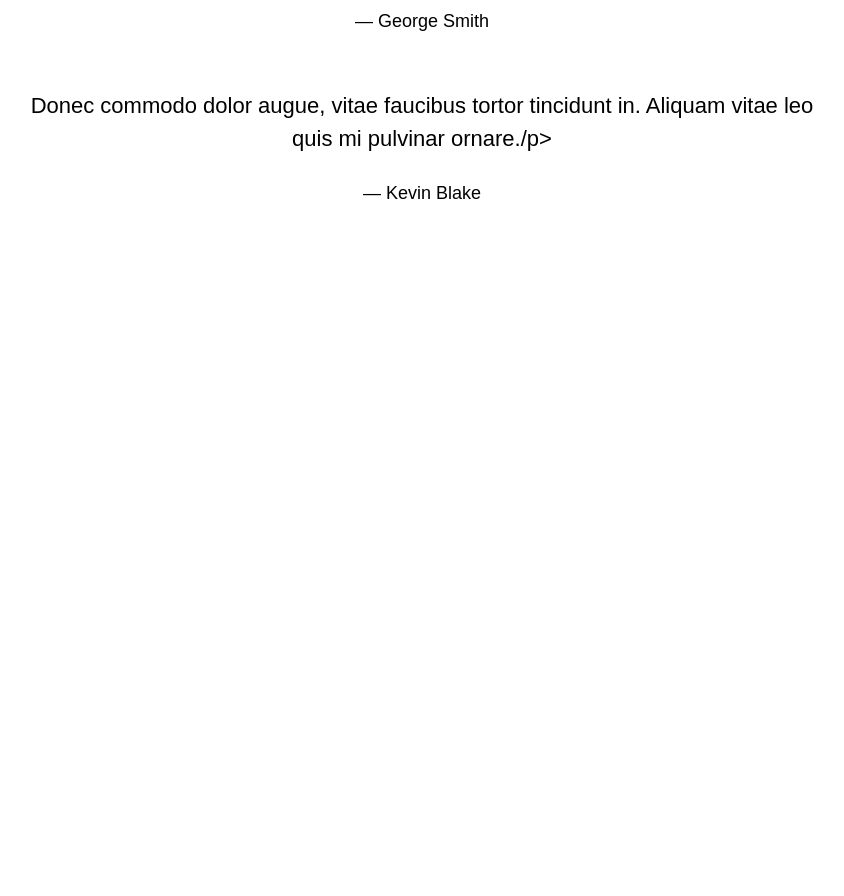
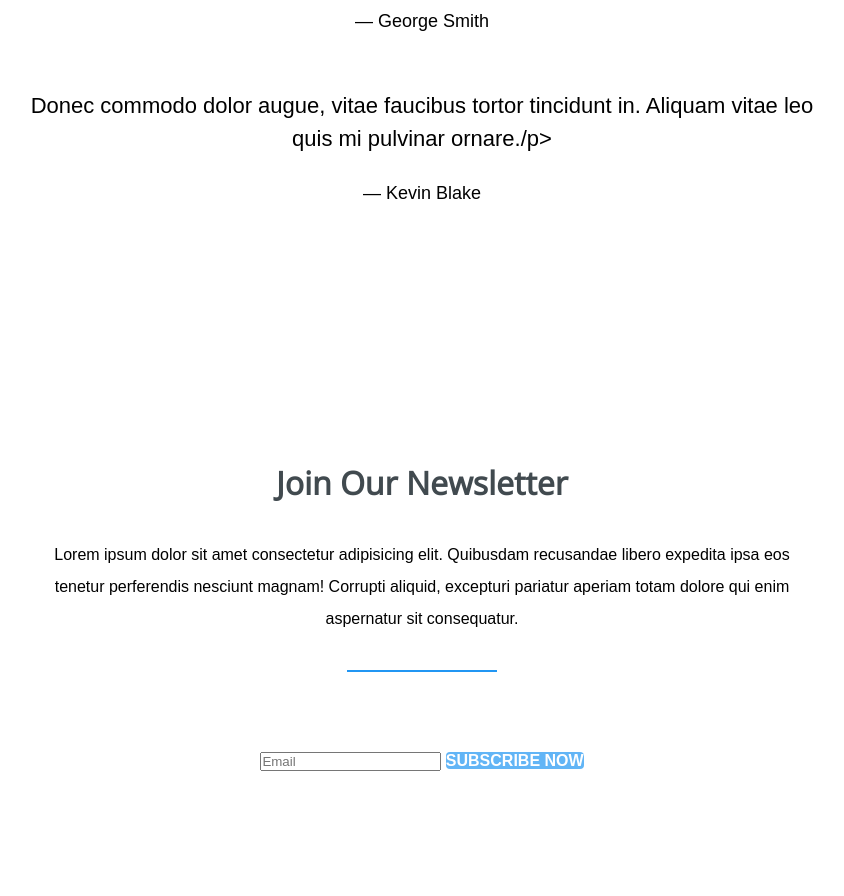
Before and after one commit to Yuzumi/landing-page-template, a plain HTML site: page index.html in a window 1280 px wide. Shown: the part 3291-4187 px from the top of the page, without its empty margins (218-1062 px from the left). Before the commit the page ends 3627 px from the top, so only its background shows below. Drawn offline with nearby package versions, Linux system fonts and the light colour scheme.

Commit message:
add contact section markup

```diff
--- a/index.html
+++ b/index.html
@@ -106,5 +106,22 @@
         <p class="author">— Kevin Blake</p>
     </section>
 
+    <section class="contact">
+        <h3 class="title">Join our newsletter</h3>
+        <p>
+            Lorem ipsum dolor sit amet consectetur adipisicing elit.
+            Quibusdam recusandae libero expedita ipsa eos tenetur perferendis
+            nesciunt magnam! Corrupti aliquid, excepturi pariatur aperiam
+            totam dolore qui enim aspernatur sit consequatur.
+        </p>
+
+        <hr>
+
+        <form action="#">
+            <input type="email" placeholder="Email">
+            <a href="#" class="btn">Subscribe now</a>
+        </form>
+    </section>
+
 </body>
 </html>
```
